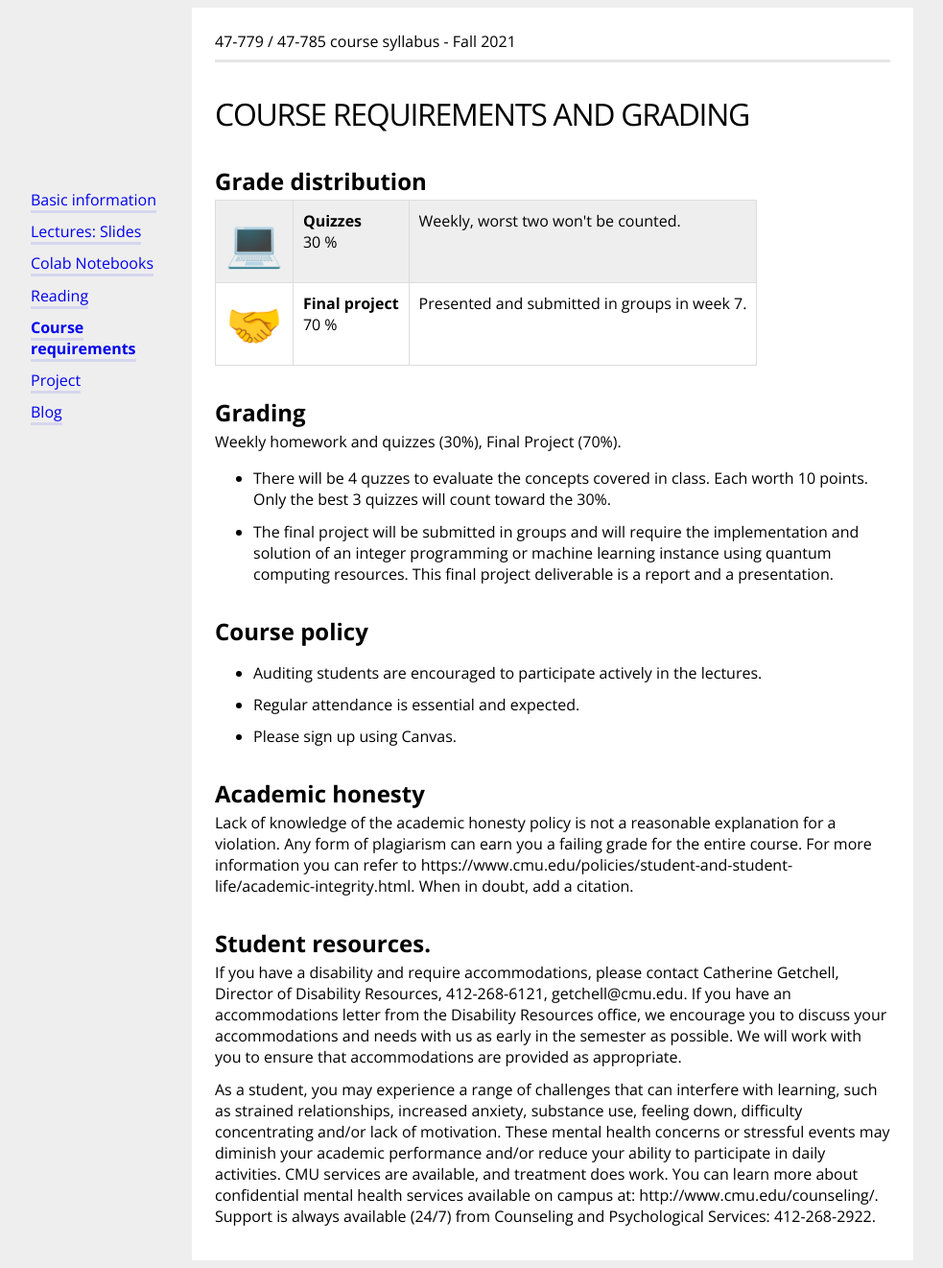
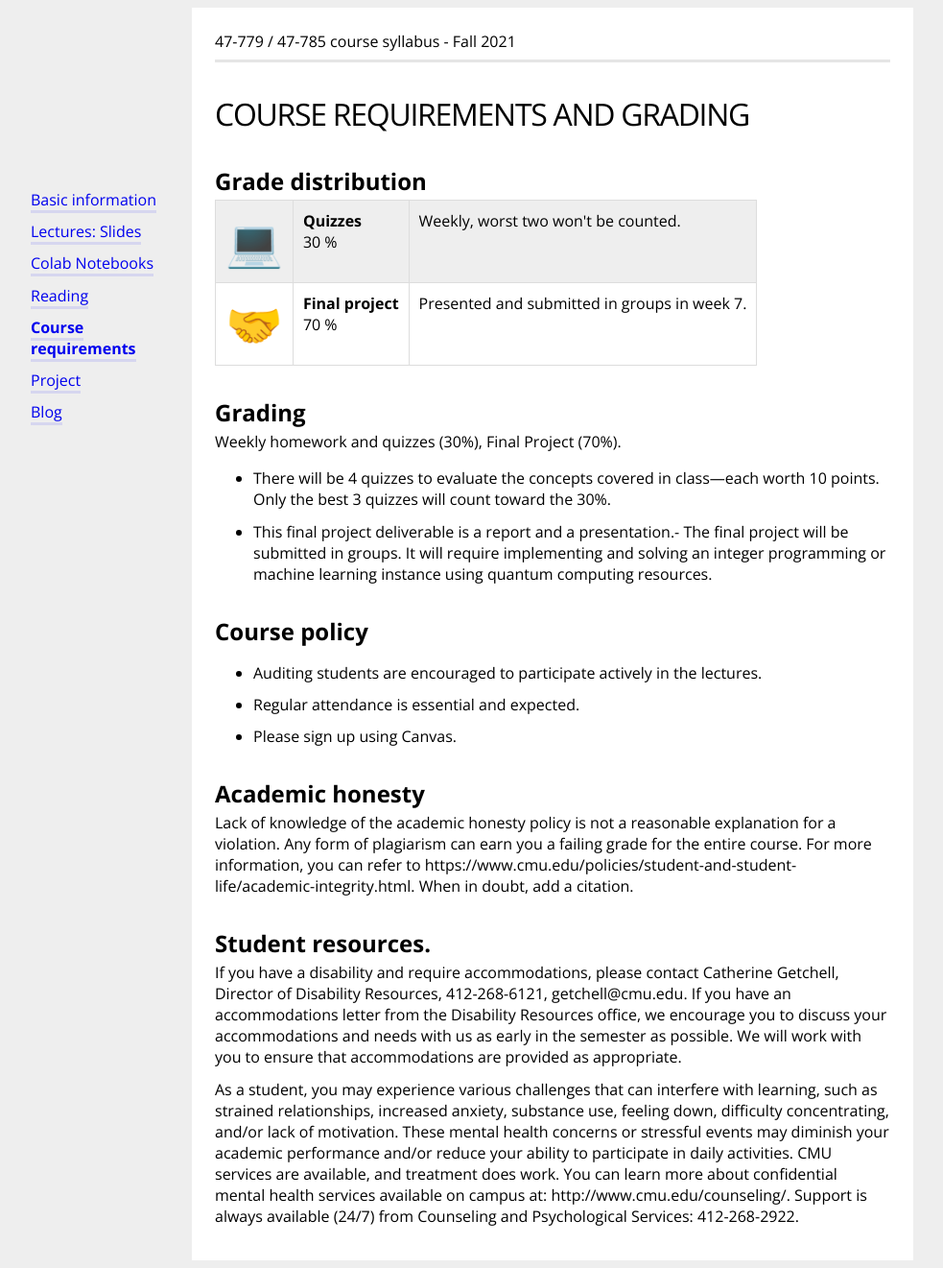
Before and after one commit to bernalde/QuIPML, a Jekyll site: the page built from requirements.md, in a window 1280 px wide. Shown: the whole page at 96% size, without its empty margins (64-1047 px from the left). Built offline with Jekyll 4.4.1, drawn with Linux system fonts in a browser that asks for light colours.

Commit message:
Fixing typos

```diff
--- a/requirements.md
+++ b/requirements.md
@@ -26,8 +26,8 @@ menuPosition: 5
 
 ## Grading
 Weekly homework and quizzes (30%), Final Project (70%).
-- There will be 4 quzzes to evaluate the concepts covered in class. Each worth 10 points. Only the best 3 quizzes will count toward the 30%.
-- The final project will be submitted in groups and will require the implementation and solution of an integer programming or machine learning instance using quantum computing resources. This final project deliverable is a report and a presentation.
+- There will be 4 quizzes to evaluate the concepts covered in class—each worth 10 points. Only the best 3 quizzes will count toward the 30%.
+- This final project deliverable is a report and a presentation.- The final project will be submitted in groups. It will require implementing and solving an integer programming or machine learning instance using quantum computing resources.
 
 ## Course policy
 - Auditing students are encouraged to participate actively in the lectures.
@@ -38,7 +38,7 @@ Weekly homework and quizzes (30%), Final Project (70%).
 
 Lack of knowledge of the academic honesty policy is not a reasonable explanation for a violation.
 Any form of plagiarism can earn you a failing grade for the entire course.
-For more information you can refer to https://www.cmu.edu/policies/student-and-student-life/academic-integrity.html. When in doubt, add a citation.
+For more information, you can refer to https://www.cmu.edu/policies/student-and-student-life/academic-integrity.html. When in doubt, add a citation.
 
 
 ## Student resources.
@@ -47,7 +47,7 @@ If you have a disability and require accommodations, please contact Catherine Ge
 If you have an accommodations letter from the Disability Resources office, we encourage you to discuss your accommodations and needs with us as early in the semester as possible.
 We will work with you to ensure that accommodations are provided as appropriate.
 
-As a student, you may experience a range of challenges that can interfere with learning, such as strained relationships, increased anxiety, substance use, feeling down, difficulty concentrating and/or lack of motivation.
+As a student, you may experience various challenges that can interfere with learning, such as strained relationships, increased anxiety, substance use, feeling down, difficulty concentrating, and/or lack of motivation.
 These mental health concerns or stressful events may diminish your academic performance and/or reduce your ability to participate in daily activities.
 CMU services are available, and treatment does work.
 You can learn more about confidential mental health services available on campus at: http://www.cmu.edu/counseling/.
```
